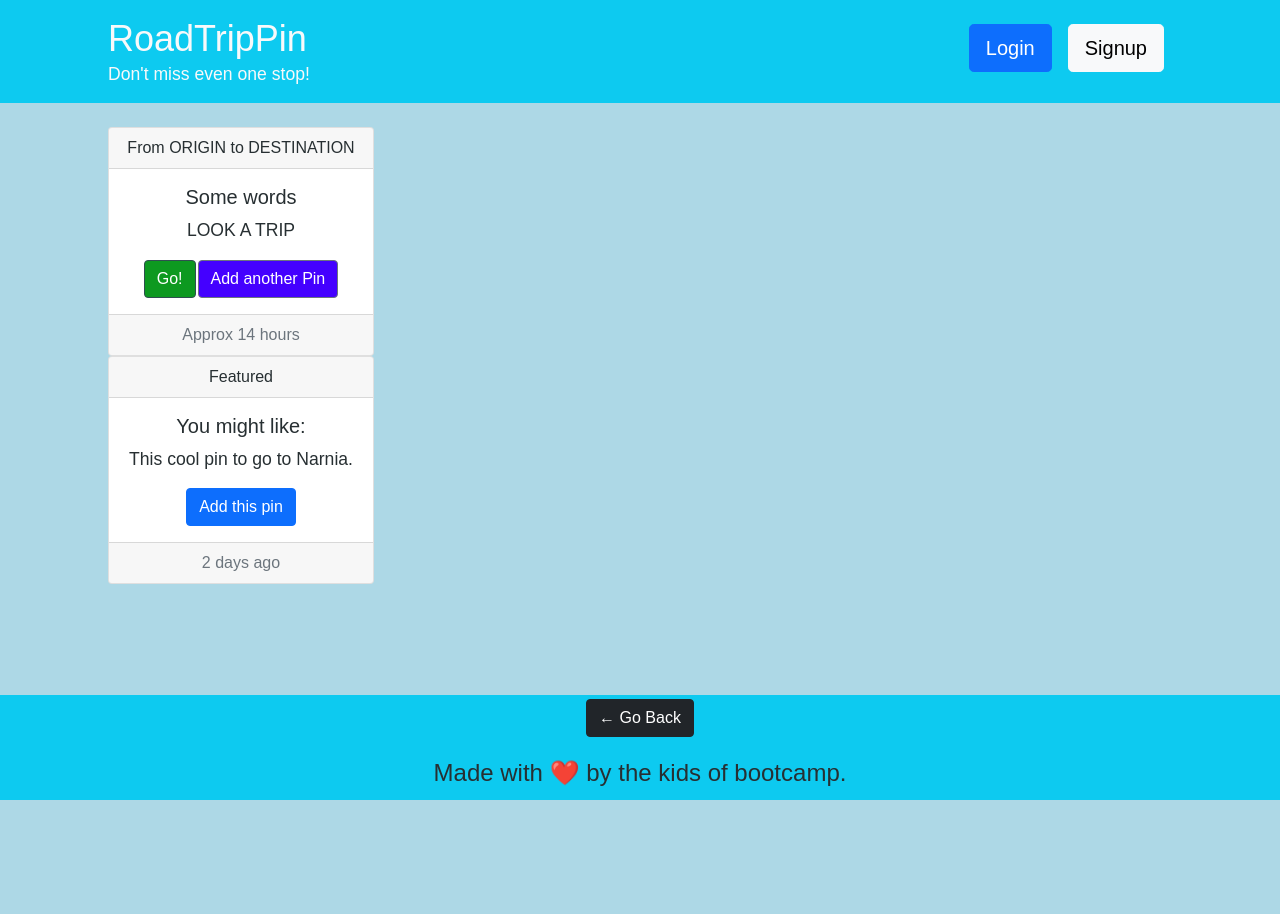
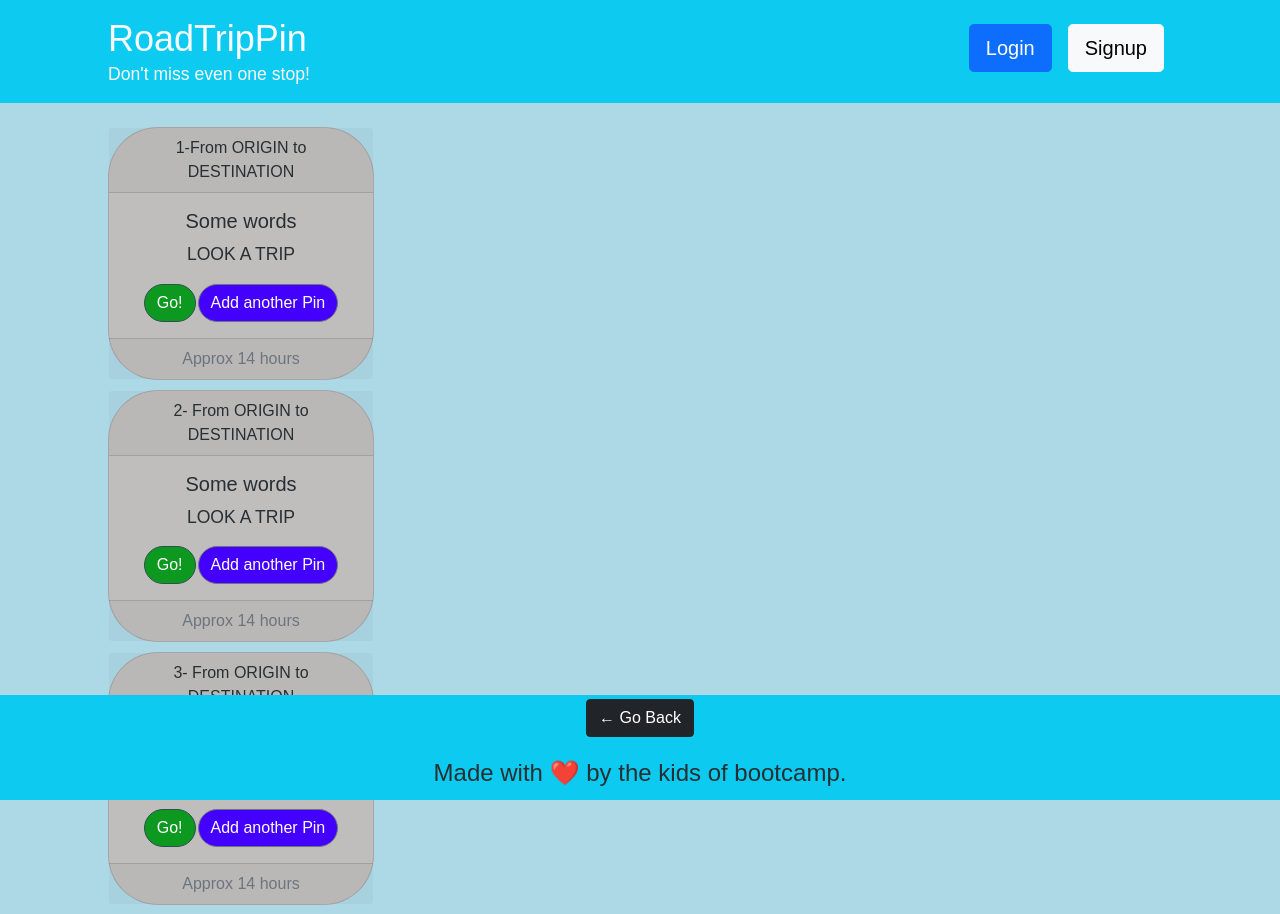
Before and after one commit to Road-Trip-App/RoadTripApp, a React (Create React App) app in the folder client/: page /new-trip in a window 1280 px wide. Shown: the top 914 px of the page. Before the commit the page ends 800 px from the top, so only its background shows below. Built offline with nearby package versions, Linux system fonts and the light colour scheme; what react-google-maps would draw is missing.

Commit message:
logged in dashboard

```diff
--- a/client/src/App.js
+++ b/client/src/App.js
@@ -18,7 +18,7 @@ import MapContainer from './pages/MapContainer';
 import NewTripBtn from './components/NewTripBtn/NewTripBtn';
 import NewTripForm from './components/NewTripForm/NewTripForm';
 import WayPointForm from './components/WaypointForm/WaypointForm';
-// import ExistingTrip from './components/ExistingPins/ExistingPins';
+import SingleTripView from './components/SingleTripView/SingleTripView.js';
 
 
 
@@ -52,9 +52,9 @@ function App() {
           <Header />
           <div className="container">
             <Route exact path="/">
-              <MapContainer/>
               <NewTripBtn />
             </Route>
+            <NewTrip />
             <Route exact path="/login">
               <Login />
             </Route>
@@ -64,9 +64,10 @@ function App() {
             <Route  exact path="/new-trip">
               <NewTrip />
             </Route>
-            {/* <Route  exact path="/existing-pins">
-              <NewTrip />
-            </Route> */}
+            <Route  exact path="/SingleTripView">
+            <MapContainer/>
+              <SingleTripView />
+            </Route>
             {/* silly test path */}
             <Route exact path="/banana">
               <NewTripForm/>
--- a/client/src/components/NewTripBtn/NewTripBtn.js
+++ b/client/src/components/NewTripBtn/NewTripBtn.js
@@ -7,7 +7,7 @@ import NewTripForm  from '../NewTripForm/NewTripForm';
 
 export function NewTripBtn() {
   return(
-    <>
+
   <Card className="d-flex justify-content-center bg-info">
   <Card.Body className=".bg-info">
     <Link to="/banana">
@@ -16,14 +16,7 @@ export function NewTripBtn() {
   </Card.Body>
 </Card>
 
-<Card className="d-flex justify-content-center bg-info">
-<Card.Body className=".bg-info">
-  <Link to="/new-trip">
-  <Button  onclick={NewTripForm} className="existingBtn" variant="primary">GO TO AN EXISTING TRIP</Button>
-  </Link>
-</Card.Body>
-</Card>
-</>
+
 );
 }
 
--- a/client/src/components/TripCard/TripCard.css
+++ b/client/src/components/TripCard/TripCard.css
@@ -7,14 +7,17 @@
 
 .edit-btn{
 background-color: rgb(68, 0, 255);
+border-radius: 50px;
 }
 
 .go-btn{
     background-color: rgb(13, 153, 32);
     border-color: darkslategray;
+    border-radius: 50px;
     }
 
 .btnstyle{
-    background-color: rgb(70, 70, 70);
-    border-radius: 55px;
+    background-color: rgb(192, 189, 189);
+    border-radius: 50px;
+    margin-top: 10px;
 }
--- a/client/src/components/TripCard/TripCard.js
+++ b/client/src/components/TripCard/TripCard.js
@@ -2,12 +2,13 @@ import React from 'react';
 import Card from 'react-bootstrap/card';
 import Button from 'react-bootstrap/button';
 import { Link } from 'react-router-dom';
+import './TripCard.css'
 
 export function NewTrip() {
   return (
     <>
       <Card className="text-center btnstyle">
-        <Card.Header>From ORIGIN to DESTINATION</Card.Header>
+        <Card.Header>1-From ORIGIN to DESTINATION</Card.Header>
         <Card.Body>
           <Card.Title>Some words</Card.Title>
           <Card.Text>
@@ -24,16 +25,40 @@ export function NewTrip() {
         <Card.Footer className="text-muted">Approx 14 hours</Card.Footer>
       </Card>
 
-      <Card className="text-center">
-        <Card.Header>Featured</Card.Header>
+      <Card className="text-center btnstyle">
+        <Card.Header> 2- From ORIGIN to DESTINATION</Card.Header>
         <Card.Body>
-          <Card.Title>You might like:</Card.Title>
+          <Card.Title>Some words</Card.Title>
           <Card.Text>
-            This cool pin to go to Narnia.
+            LOOK A TRIP
           </Card.Text>
-          <Button variant="primary">Add this pin</Button>
+          <Link to="/existing-trip">
+            <Button className="go-btn" variant="primary">Go!</Button>
+
+          </Link>
+          <Link to="/way-point">
+            <Button className="edit-btn" variant="secondary">Add another Pin</Button>
+          </Link>
         </Card.Body>
-        <Card.Footer className="text-muted">2 days ago</Card.Footer>
+        <Card.Footer className="text-muted">Approx 14 hours</Card.Footer>
+      </Card>
+
+      <Card className="text-center btnstyle cardstyle">
+        <Card.Header> 3- From ORIGIN to DESTINATION</Card.Header>
+        <Card.Body>
+          <Card.Title>Some words</Card.Title>
+          <Card.Text>
+            LOOK A TRIP
+          </Card.Text>
+          <Link to="/existing-trip">
+            <Button className="go-btn" variant="primary">Go!</Button>
+
+          </Link>
+          <Link to="/way-point">
+            <Button className="edit-btn" variant="secondary">Add another Pin</Button>
+          </Link>
+        </Card.Body>
+        <Card.Footer className="text-muted">Approx 14 hours</Card.Footer>
       </Card>
     </>
   );
```
Also changed, not shown: client/src/components/ExistingPins/ExistingPins.js (deleted), client/src/components/SingleTripView/SingleTripView.js (renamed from client/src/components/GoTrip/GoTrip.js).
